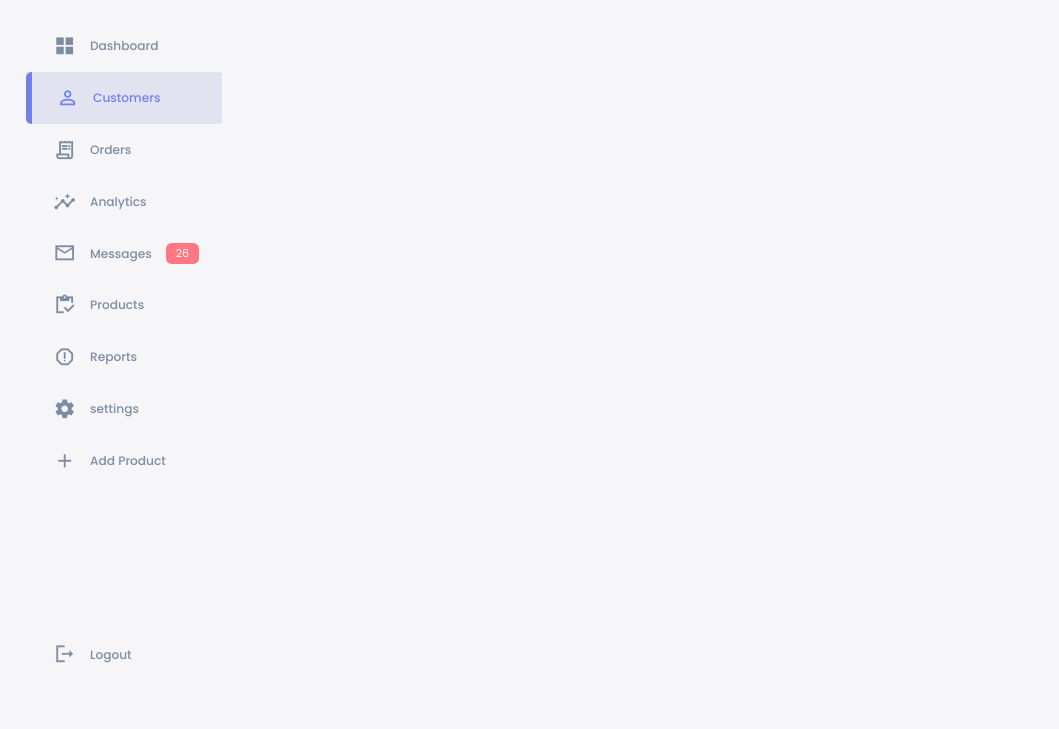
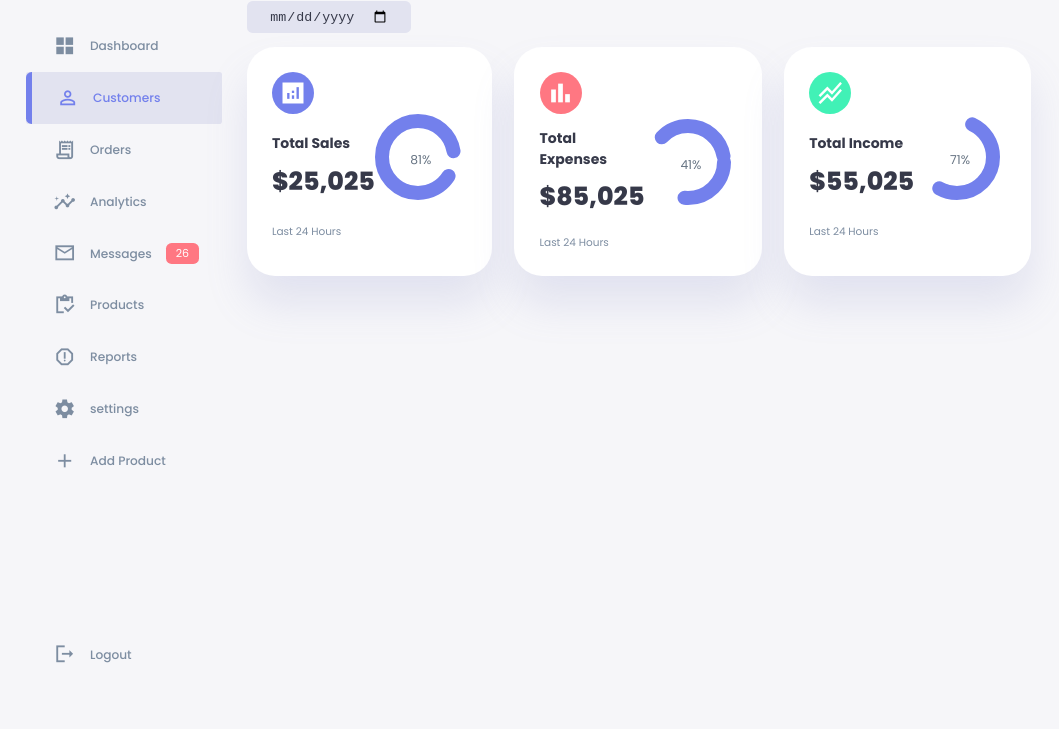
Before and after one commit to AdrianMGL/dashboard, a plain HTML site: page index.html in a window 1280 px wide. Shown: the part 71-800 px from the top of the page, without its empty margins (0-1059 px from the left). Drawn offline with Linux system fonts and the light colour scheme.

Commit message:
add main section(caledar & insinghts)

```diff
--- a/index.html
+++ b/index.html
@@ -82,7 +82,76 @@
          </aside>
 
          <!-- =============== MAIN ============== -->
-         <main></main>
+         <main>
+            <h1>Dashboard</h1>
+
+            <div class="date">
+               <input type="date" name="" id="" />
+            </div>
+
+            <div class="insights">
+               <!-- sales -->
+               <div class="sales">
+                  <span class="material-icons-sharp"> analytics </span>
+                  <div class="middle">
+                     <div class="left">
+                        <h3>Total Sales</h3>
+                        <h1>$25,025</h1>
+                     </div>
+                     <div class="progress">
+                        <svg>
+                           <circle cx="38" cy="38" r="36"></circle>
+                        </svg>
+                        <div class="number">
+                           <p>81%</p>
+                        </div>
+                     </div>
+                  </div>
+                  <!--  -->
+                  <small class="text-muted">Last 24 Hours</small>
+               </div>
+               <!-- bar-chart -->
+               <div class="expenses">
+                  <span class="material-icons-sharp"> bar_chart </span>
+                  <div class="middle">
+                     <div class="left">
+                        <h3>Total Expenses</h3>
+                        <h1>$85,025</h1>
+                     </div>
+                     <div class="progress">
+                        <svg>
+                           <circle cx="38" cy="38" r="36"></circle>
+                        </svg>
+                        <div class="number">
+                           <p>41%</p>
+                        </div>
+                     </div>
+                  </div>
+                  <!--  -->
+                  <small class="text-muted">Last 24 Hours</small>
+               </div>
+               <!-- bar-chart -->
+               <div class="income">
+                  <span class="material-icons-sharp"> stacked_line_chart</span>
+                  <div class="middle">
+                     <div class="left">
+                        <h3>Total Income</h3>
+                        <h1>$55,025</h1>
+                     </div>
+                     <div class="progress">
+                        <svg>
+                           <circle cx="38" cy="38" r="36"></circle>
+                        </svg>
+                        <div class="number">
+                           <p>71%</p>
+                        </div>
+                     </div>
+                  </div>
+                  <!--  -->
+                  <small class="text-muted">Last 24 Hours</small>
+               </div>
+            </div>
+         </main>
          <!-- ===============  ============== -->
       </div>
 
--- a/src/css/app.css
+++ b/src/css/app.css
@@ -64,6 +64,7 @@ body {
    background: var(--color-background);
    user-select: none;
    overflow-x: hidden;
+   color: var(--color-dark);
 }
 
 .container {
@@ -145,6 +146,7 @@ b {
 }
 
 /**
+*
 * ASIDE
 */
 
@@ -176,6 +178,7 @@ aside .close {
 }
 
 /**
+*
 * SIDEBAR
 */
 
@@ -251,3 +254,130 @@ aside .sidebar .message-count {
    font-size: 11px;
    border-radius: var(--border-radius-1);
 }
+
+/**
+*
+* MAIN
+*/
+
+main {
+   margin-top: 1.4rem;
+}
+
+main .date {
+   display: inline-block;
+   background: var(--color-light);
+   border-radius: var(--border-radius-1);
+   margin-top: 1rem;
+   padding: 0.5rem 1.6rem;
+}
+
+main .date input[type="date"] {
+   background: transparent;
+   color: var(--color-dark);
+}
+
+main .insights {
+   display: grid;
+   grid-template-columns: repeat(3, 1fr);
+   gap: 1.6rem;
+}
+
+main .insights > div {
+   background: var(--color-white);
+   padding: var(--card-padding);
+   border-radius: var(--card-border-radius);
+   margin-top: 1rem;
+   box-shadow: var(--box-shadow);
+   transition: all 300ms ease;
+}
+
+main .insights > div:hover {
+   box-shadow: none;
+}
+
+main .insights > div span {
+   background-color: var(--color-primary);
+   padding: 0.5rem;
+   border-radius: 50%;
+   color: var(--color-white);
+   font-size: 2rem;
+}
+
+main .insights > div.expenses span {
+   background: var(--color-danger);
+}
+
+main .insights > div.income span {
+   background: var(--color-success);
+}
+
+main .insights > div .middle {
+   display: flex;
+   align-items: center;
+   justify-content: space-between;
+}
+
+main .insights h3 {
+   margin: 1rem 0 0.6rem;
+   font-size: 1rem;
+}
+
+main .insights .progress {
+   position: relative;
+   width: 92px;
+   height: 92px;
+   border-radius: 50%;
+}
+
+main .insights svg {
+   /* background: coral; */
+   width: 6.5rem;
+   height: 6.5rem;
+}
+
+main .insights svg circle {
+   fill: none;
+   stroke: var(--color-primary);
+   stroke-width: 14;
+   stroke-linecap: round;
+   transform: translate(5px, 5px);
+   /* stroke-dasharray: 110;
+   stroke-dashoffset: 92; */
+}
+
+main .insights .sales svg circle {
+   stroke-dashoffset: -20;
+   stroke-dasharray: 200;
+}
+
+main .insights .expenses svg circle {
+   stroke-dashoffset: 20;
+   stroke-dasharray: 80;
+}
+
+main .insights .income svg circle {
+   stroke-dashoffset: 35;
+   stroke-dasharray: 110;
+}
+
+main .insights .progress .number {
+   position: absolute;
+   top: 0;
+   left: 0;
+   height: 100%;
+   width: 100%;
+   display: flex;
+   justify-content: center;
+   align-items: center;
+}
+
+main .insights small {
+   margin-top: 1.3rem;
+   display: block;
+}
+
+/**
+*
+*
+*/
```
